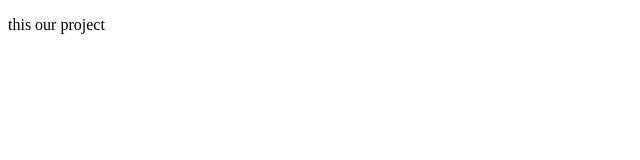
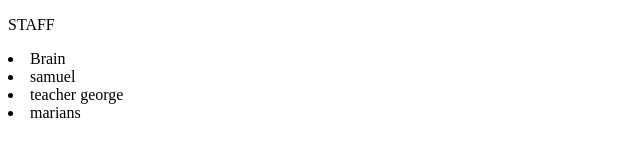
Before and after one commit to sharonwanzala/semantics, a plain HTML site: page staff.html in a window 1280 px wide. Shown: the whole page, without its empty margins (0-640 px from the left). Drawn offline with Linux system fonts and the light colour scheme.

Commit message:
semantic tags

```diff
--- a/staff.html
+++ b/staff.html
@@ -7,6 +7,11 @@
     <title>staff</title>
 </head>
 <body>
- <p>this our project</p>
+ <p>STAFF</p>
+ <li>Brain</li>
+ <li>samuel</li>
+ <li>teacher george</li>
+ <li>marians</li>
+
 </body>
 </html>
```
Also changed, not shown: contact.html (+1 -1 lines), programs.html (+1 -1 lines), services.html (+4 -1 lines).
